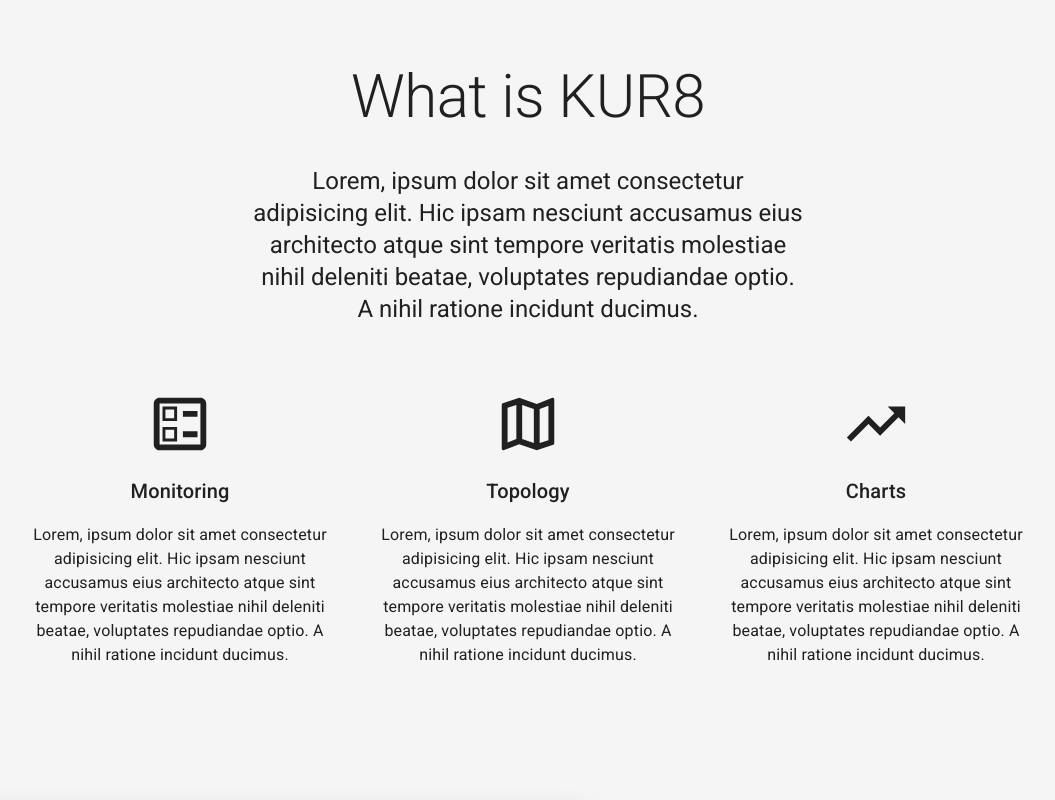
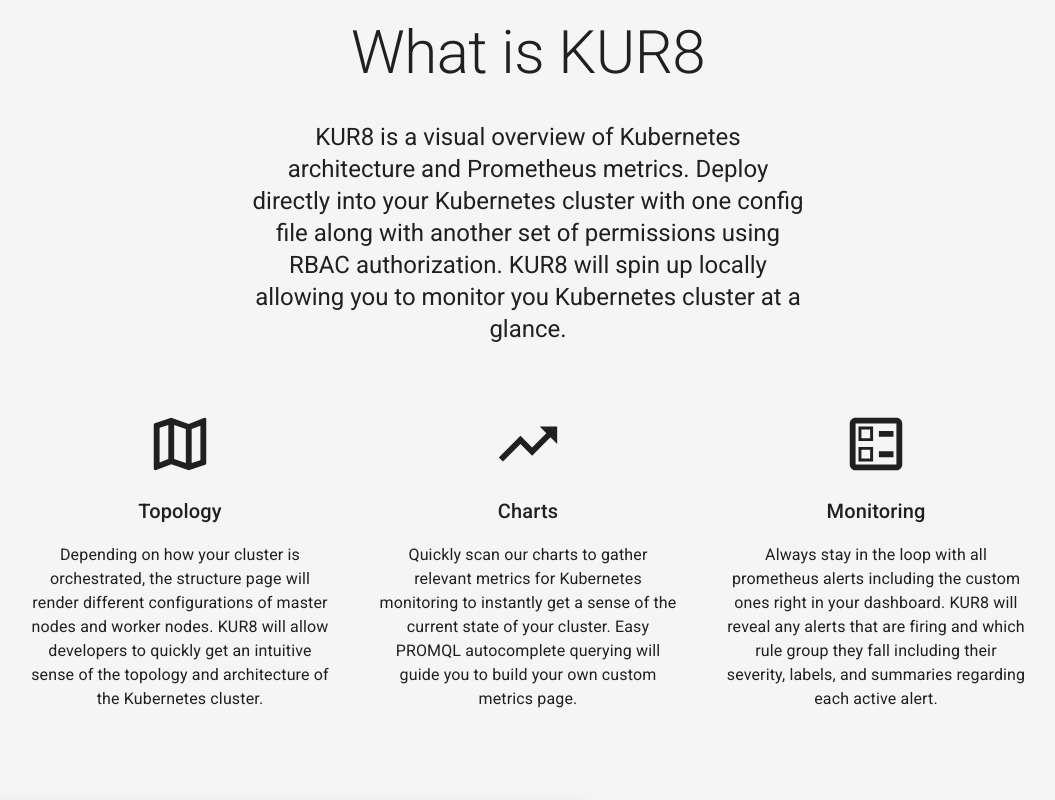
Before and after one commit to stevendelro/kur8-nextjs-landing, a Next.js app: page / in a window 1280 px wide. Shown: the part 900-1700 px from the top of the page, without its empty margins (112-1167 px from the left). Built offline with nearby package versions, Linux system fonts and the light colour scheme.

Commit message:
added text, new pictures, new demos, moved header around but i dont like where i left it

```diff
--- a/components/Layout/MyAppbar.js
+++ b/components/Layout/MyAppbar.js
@@ -77,12 +77,14 @@ export default function MyAppBar(props) {
               container
               direction="row"
               justifyContent="flex-start"
-              alignItems="center">
+              alignItems="center"
+            >
               <Typography variant="h6">
                 <Link
                   href="#about"
                   className={classes.appbarLinks}
-                  onClick={e => e.preventDefault}>
+                  onClick={e => e.preventDefault}
+                >
                   ABOUT
                 </Link>
               </Typography>
@@ -90,20 +92,28 @@ export default function MyAppBar(props) {
                 <Link
                   href="#team"
                   className={classes.appbarLinks}
-                  onClick={e => e.preventDefault}>
+                  onClick={e => e.preventDefault}
+                >
                   TEAM
                 </Link>
               </Typography>
+            </Grid>
+            <Grid
+              container
+              direction="row"
+              justifyContent="flex-start"
+              alignItems="center"
+            >
               <Typography variant="h6">
                 <Link
                   href="https://github.com/oslabs-beta/KUR8"
                   className={classes.appbarLinks}
-                  onClick={e => e.preventDefault}>
+                  onClick={e => e.preventDefault}
+                >
                   GITHUB
                 </Link>
               </Typography>
             </Grid>
-
             <FormGroup>
               <FormControlLabel
                 className={classes.darkModeSwitchContainer}
--- a/components/Sections/About.js
+++ b/components/Sections/About.js
@@ -44,16 +44,18 @@ function About() {
       container
       direction="column"
       justifyContent="center"
-      alignItems="center">
+      alignItems="center"
+    >
       <Container className={classes.whatIsContainer} maxWidth="sm">
         <Typography className={classes.heroTitle} variant="h2" align="center">
           What is KUR8
         </Typography>
         <Typography variant="h5" align="center">
-          Lorem, ipsum dolor sit amet consectetur adipisicing elit. Hic ipsam
-          nesciunt accusamus eius architecto atque sint tempore veritatis
-          molestiae nihil deleniti beatae, voluptates repudiandae optio. A nihil
-          ratione incidunt ducimus.
+          KUR8 is a visual overview of Kubernetes architecture and Prometheus
+          metrics. Deploy directly into your Kubernetes cluster with one config
+          file along with another set of permissions using RBAC authorization.
+          KUR8 will spin up locally allowing you to monitor you Kubernetes
+          cluster at a glance.
         </Typography>
       </Container>
       <Grid
@@ -61,26 +63,28 @@ function About() {
         container
         direction="row"
         justifyContent="center"
-        alignItems="center">
+        alignItems="center"
+      >
         <Box sm={12} md={4}>
           <Grid
             className={classes.keyPoint}
             container
             direction="column"
             justifyContent="center"
-            alignItems="center">
-            <BallotOutlinedIcon
+            alignItems="center"
+          >
+            <MapOutlinedIcon
               className={classes.keyPointIcon}
               style={{ fontSize: 70 }}
             />
             <Typography className={classes.keyPointTitle} variant="h6">
-              Monitoring
+              Topology
             </Typography>
             <Typography className={classes.keyPointText} align="center">
-              Lorem, ipsum dolor sit amet consectetur adipisicing elit. Hic
-              ipsam nesciunt accusamus eius architecto atque sint tempore
-              veritatis molestiae nihil deleniti beatae, voluptates repudiandae
-              optio. A nihil ratione incidunt ducimus.
+              Depending on how your cluster is orchestrated, the structure page
+              will render different configurations of master nodes and worker
+              nodes. KUR8 will allow developers to quickly get an intuitive
+              sense of the topology and architecture of the Kubernetes cluster.
             </Typography>
           </Grid>
         </Box>
@@ -90,19 +94,20 @@ function About() {
             container
             direction="column"
             justifyContent="center"
-            alignItems="center">
-            <MapOutlinedIcon
+            alignItems="center"
+          >
+            <TrendingUpIcon
               className={classes.keyPointIcon}
               style={{ fontSize: 70 }}
             />
             <Typography className={classes.keyPointTitle} variant="h6">
-              Topology
+              Charts
             </Typography>
             <Typography className={classes.keyPointText} align="center">
-              Lorem, ipsum dolor sit amet consectetur adipisicing elit. Hic
-              ipsam nesciunt accusamus eius architecto atque sint tempore
-              veritatis molestiae nihil deleniti beatae, voluptates repudiandae
-              optio. A nihil ratione incidunt ducimus.
+              Quickly scan our charts to gather relevant metrics for Kubernetes
+              monitoring to instantly get a sense of the current state of your
+              cluster. Easy PROMQL autocomplete querying will guide you to build
+              your own custom metrics page.
             </Typography>
           </Grid>
         </Box>
@@ -112,19 +117,20 @@ function About() {
             container
             direction="column"
             justifyContent="center"
-            alignItems="center">
-            <TrendingUpIcon
+            alignItems="center"
+          >
+            <BallotOutlinedIcon
               className={classes.keyPointIcon}
               style={{ fontSize: 70 }}
             />
             <Typography className={classes.keyPointTitle} variant="h6">
-              Charts
+              Monitoring
             </Typography>
             <Typography className={classes.keyPointText} align="center">
-              Lorem, ipsum dolor sit amet consectetur adipisicing elit. Hic
-              ipsam nesciunt accusamus eius architecto atque sint tempore
-              veritatis molestiae nihil deleniti beatae, voluptates repudiandae
-              optio. A nihil ratione incidunt ducimus.
+              Always stay in the loop with all prometheus alerts including the
+              custom ones right in your dashboard. KUR8 will reveal any alerts
+              that are firing and which rule group they fall including their
+              severity, labels, and summaries regarding each active alert.
             </Typography>
           </Grid>
         </Box>
--- a/components/Sections/Hero.js
+++ b/components/Sections/Hero.js
@@ -18,7 +18,7 @@ function Hero() {
   const classes = useStyles();
   let renderedLogo;
   if (theme.palette.type === 'dark') {
-    renderedLogo = 'https://lineemen.sirv.com/Images/kur8-logo-grey.jpg';
+    renderedLogo = 'https://lineemen.sirv.com/Images/kur8-logo-grey.png';
   } else {
     renderedLogo = 'https://lineemen.sirv.com/Images/kur8-logo-white.png';
   }
@@ -28,7 +28,8 @@ function Hero() {
       container
       direction="column"
       justifyContent="center"
-      alignItems="center">
+      alignItems="center"
+    >
       <img src={renderedLogo} width="693" height="417" alt="" />
       <Typography variant="h4" component="h1">
         A visual overview of Kubernetes architecture and Prometheus metrics
```
